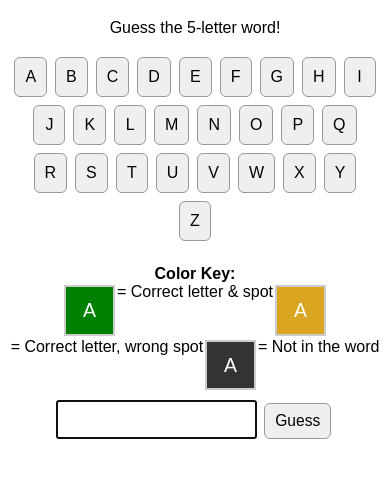
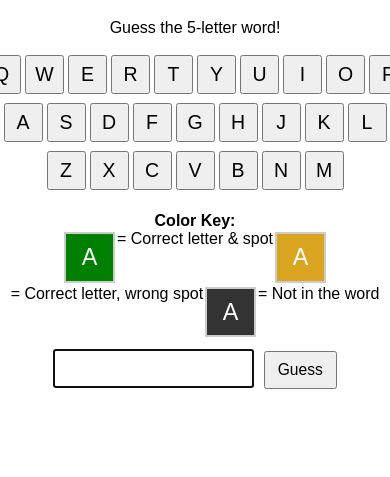
Before and after one commit to notgregory/Practice, a plain HTML site: page wordle.html in a window 390 px wide. Shown: the part 71-548 px from the top of the page. Drawn offline with Linux system fonts and the light colour scheme; no server answers.

Commit message:
Update wordle.html
Working on optimizing mobile usage

```diff
--- a/wordle.html
+++ b/wordle.html
@@ -13,7 +13,7 @@
   .row {
     display: flex;
     justify-content: center;
-    margin-bottom: 8px;
+    margin-bottom: 10px;
     flex-wrap: wrap;
   }
 
@@ -24,11 +24,10 @@
     max-height: 50px;
     border: 2px solid #ccc;
     margin: 2px;
-    font-size: 5vw;
-    max-font-size: 22px;
-    text-transform: uppercase;
+    font-size: 6vw;
     line-height: 12vw;
     text-align: center;
+    text-transform: uppercase;
   }
 
   .correct {
@@ -46,21 +45,26 @@
     color: white;
   }
 
-  button {
-    font-size: 4vw;
-    padding: 8px 10px;
-    margin: 3px;
-    min-width: 32px;
-    min-height: 32px;
-    border-radius: 6px;
-    border: 1px solid #999;
+  #keyboard {
+    display: flex;
+    flex-direction: column;
+    align-items: center;
+    gap: 5px;
+    margin: 15px 0;
   }
 
-  #keyboard {
-    margin-top: 12px;
+  .kb-row {
     display: flex;
-    flex-wrap: wrap;
     justify-content: center;
+    flex-wrap: nowrap;
+  }
+
+  .kb-row button {
+    margin: 2px;
+    padding: 6px;
+    font-size: 5vw;
+    max-width: 40px;
+    min-width: 10vw;
   }
 
   input[type="text"] {
@@ -68,6 +72,29 @@
     padding: 6px;
     width: 50%;
     max-width: 200px;
+    margin-bottom: 10px;
+  }
+
+  button {
+    font-size: 4vw;
+    padding: 8px 12px;
+    margin-left: 5px;
+  }
+
+  .color-key {
+    margin-top: 20px;
+  }
+
+  .color-key .row {
+    flex-wrap: nowrap;
+    justify-content: space-around;
+    gap: 10px;
+  }
+
+  .color-key .row div {
+    display: flex;
+    align-items: center;
+    gap: 6px;
   }
 
   @media (min-width: 600px) {
@@ -78,8 +105,10 @@
       line-height: 40px;
     }
 
-    button {
+    .kb-row button {
       font-size: 16px;
+      max-width: unset;
+      min-width: 32px;
     }
   }
 </style>
@@ -188,25 +217,29 @@ fetch("https://api.datamuse.com/words?sp=?????&max=500&md=f")
     document.getElementById("board").appendChild(row);
   }
   // Create the virtual keyboard
-window.onload = function () {
-  const keyboardContainer = document.getElementById("keyboard");
-  const letters = "ABCDEFGHIJKLMNOPQRSTUVWXYZ".split("");
+const keyboardContainer = document.getElementById("keyboard");
+const keyLayout = [
+  "QWERTYUIOP",
+  "ASDFGHJKL",
+  "ZXCVBNM"
+];
 
-  letters.forEach(letter => {
+keyLayout.forEach(rowLetters => {
+  const row = document.createElement("div");
+  row.className = "kb-row";
+  rowLetters.split("").forEach(letter => {
     const key = document.createElement("button");
     key.textContent = letter;
-    key.style.margin = "4px";
-    key.style.padding = "10px";
-    key.style.fontSize = "16px";
     key.addEventListener("click", () => {
       const input = document.getElementById("guess");
       if (input.value.length < 5) {
         input.value += letter;
       }
     });
-    keyboardContainer.appendChild(key);
+    row.appendChild(key);
   });
-};
+  keyboardContainer.appendChild(row);
+});
 
 // Track used letters
 function updateKeyboardColors(guess, result) {
```
